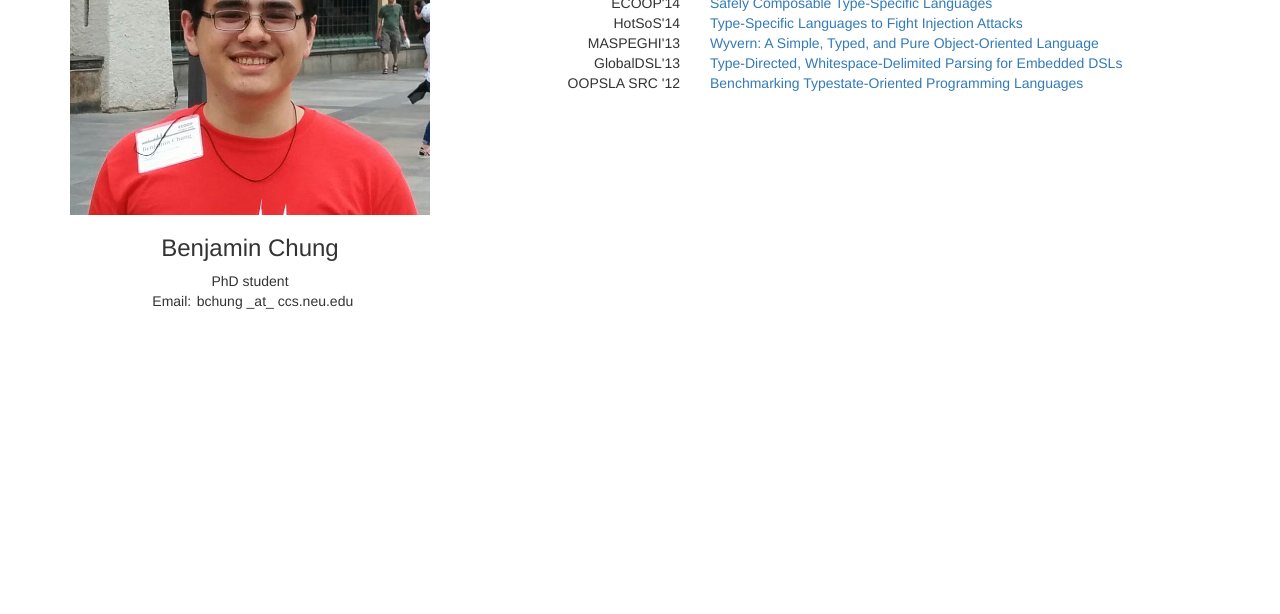
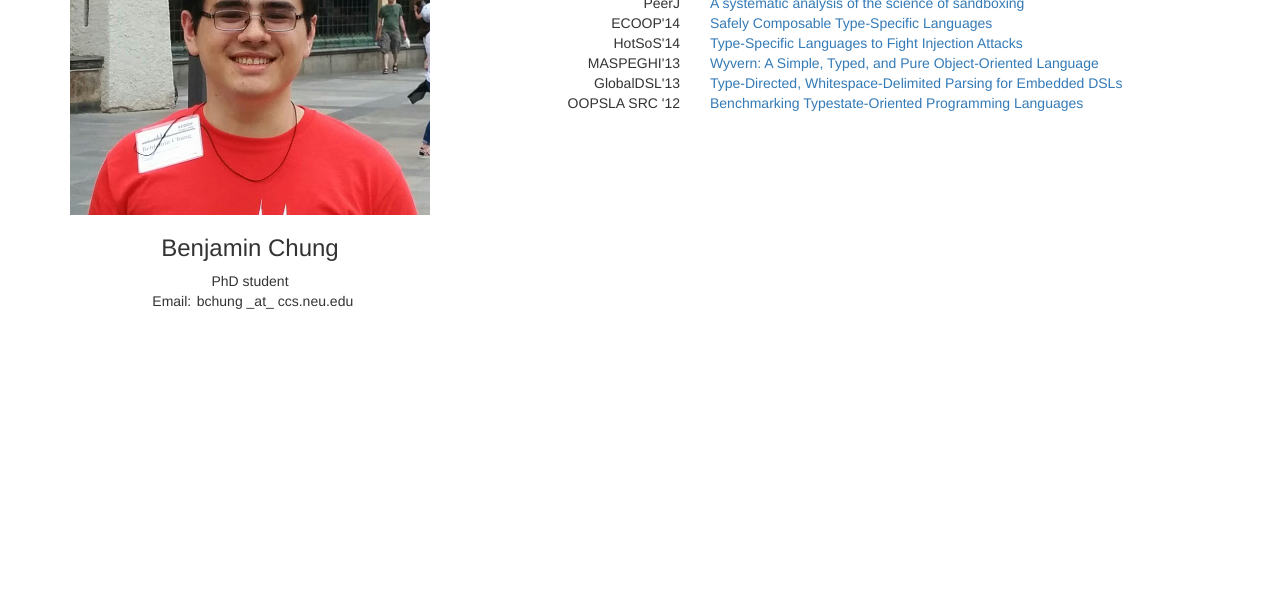
Before and after one commit to BenChung/benchung.github.io, a plain HTML site: page index.html in a window 1280 px wide. Shown: the part 186-800 px from the top of the page. Drawn offline with nearby package versions, Linux system fonts and the light colour scheme.

Commit message:
Update index.html

```diff
--- a/index.html
+++ b/index.html
@@ -24,6 +24,7 @@
       </div>
       <div class="col-md-8">
         <h1>Publications</h1>
+        <div class="paper row"> <span class="venue col-md-4">PeerJ</span> <span class="title col-md-8"><a href="https://peerj.com/articles/cs-43.pdf">A systematic analysis of the science of sandboxing</a></span></div>
         <div class="paper row"> <span class="venue col-md-4">ECOOP'14</span> <span class="title col-md-8"><a href="https://github.com/wyvernlang/docs/tree/master/ecoop14/ecoop14.pdf?raw=true">Safely Composable Type-Specific Languages</a></span></div>
         <div class="paper row"> <span class="venue col-md-4">HotSoS'14</span> <span class="title col-md-8"><a href="papers/hotsos14.pdf">Type-Specific Languages to Fight Injection Attacks</a></span></div>
         <div class="paper row"> <span class="venue col-md-4">MASPEGHI'13</span> <span class="title col-md-8"><a href="papers/maspeghi13.pdf">Wyvern: A Simple, Typed, and Pure Object-Oriented Language</a></span></div>
```
